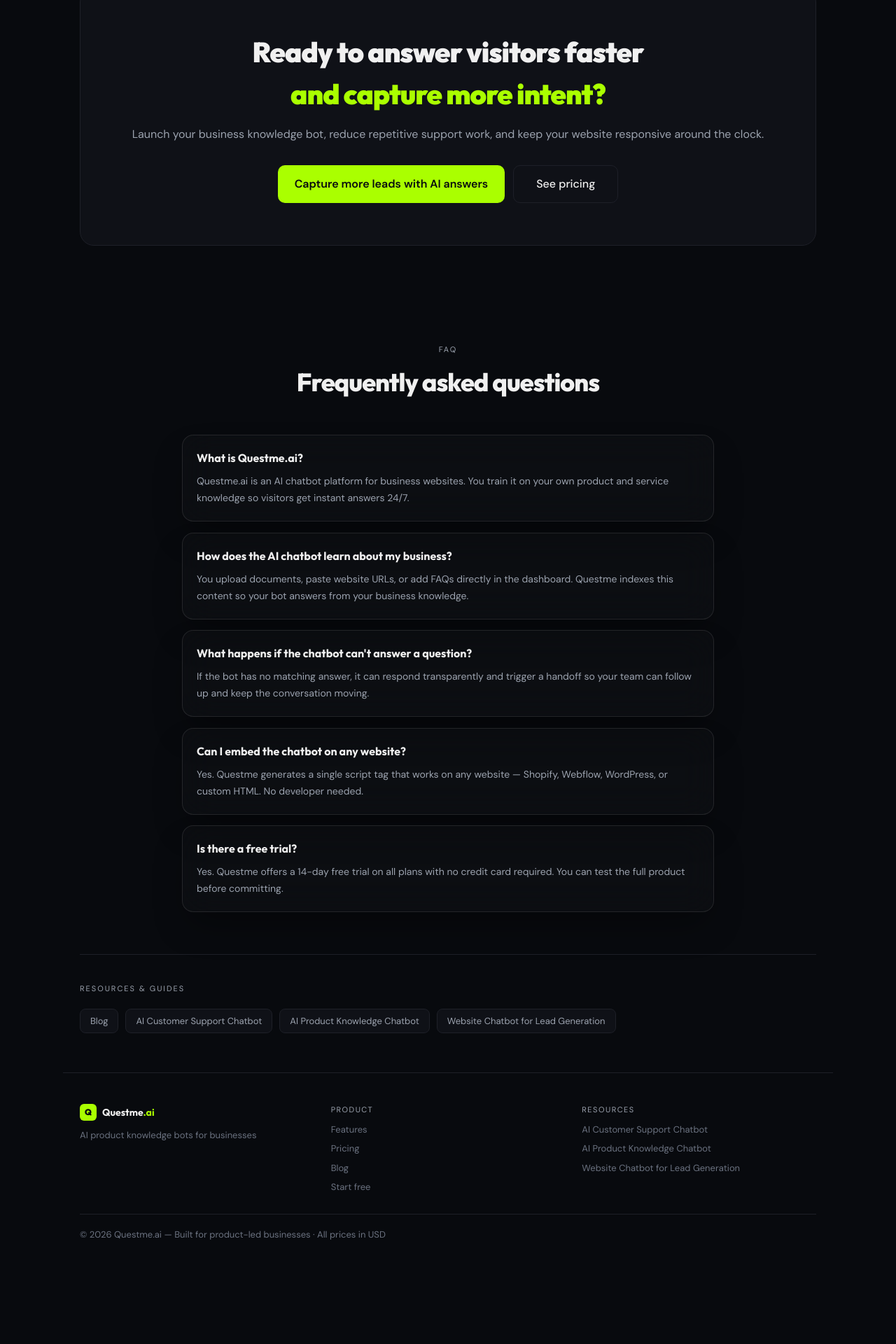
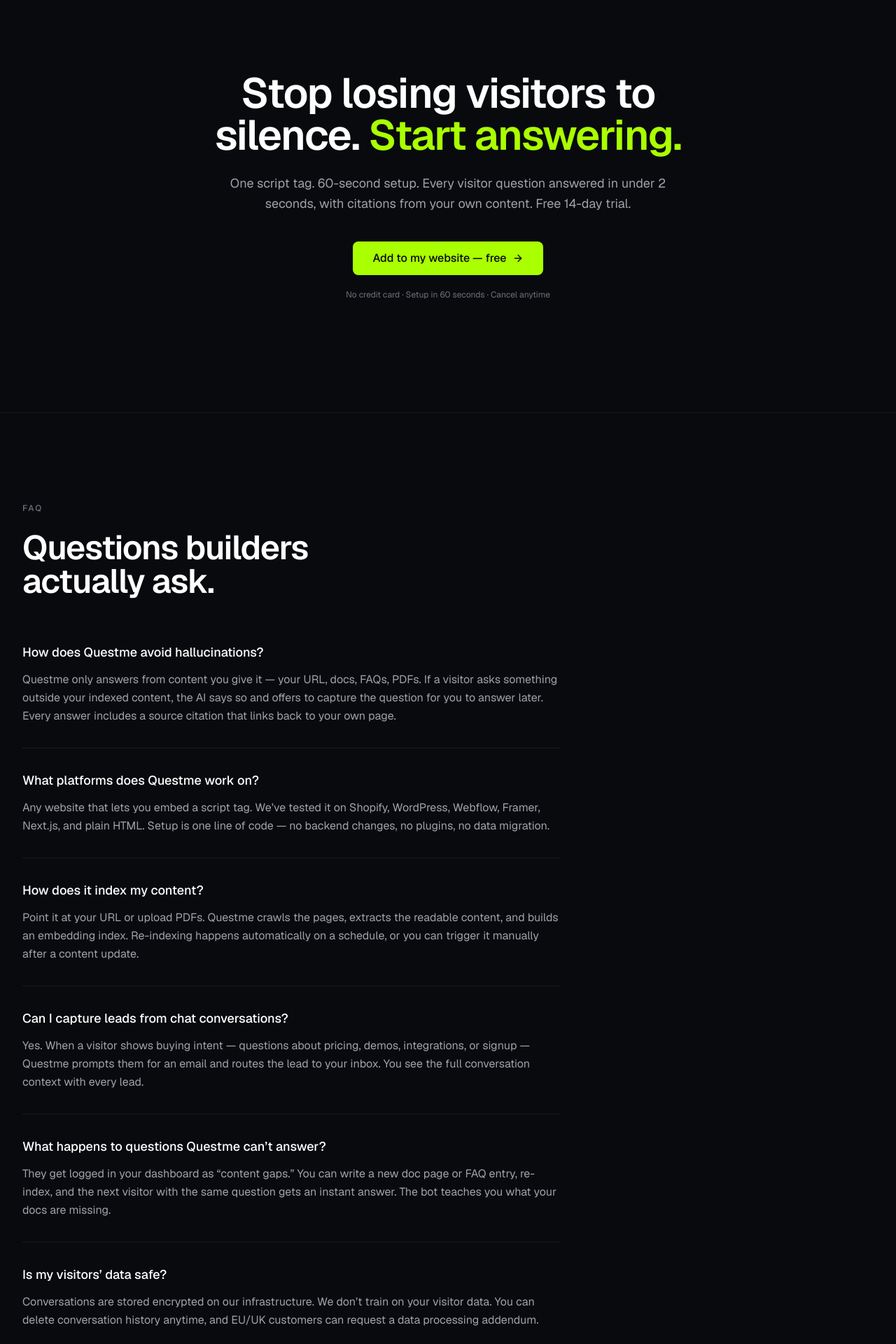
Before and after one commit to zaifee-cvp/questme, a Next.js app: page / in a window 1280 px wide. Shown: the part 6388-8308 px from the top of the page at 70% size. Before the commit the page ends 8191 px from the top, so only its background shows below. Built offline with nearby package versions, Linux system fonts and the light colour scheme.

Commit message:
feat(homepage): batch 4 final — faq render-open + final cta + footer rewrite

```diff
--- a/app/page.tsx
+++ b/app/page.tsx
@@ -576,17 +576,32 @@
         </div>
       </section>
 
-      <section style={{ maxWidth: '1100px', margin: '0 auto', padding: '40px 24px 80px' }}>
-        <div className="cta-inner" style={{ background: '#0F1117', border: '1px solid #1E2028', borderRadius: '20px', padding: '60px 24px', textAlign: 'center' }}>
-          <h2 style={{ fontSize: 'clamp(24px, 6vw, 40px)', fontWeight: 900, marginBottom: '16px', letterSpacing: '-1px', fontFamily: 'Outfit, sans-serif' }}>
-            Ready to answer visitors faster<br /><span style={{ color: '#AAFF00' }}>and capture more intent?</span>
+      <section className="py-24 md:py-40 font-sans">
+        <div className="max-w-7xl mx-auto px-4 sm:px-6 lg:px-8">
+          <div className="max-w-2xl mx-auto text-center">
+
+            <h2 className="font-sans text-4xl md:text-6xl tracking-tight font-semibold text-white leading-[1.02] text-balance">
+              Stop losing visitors to silence. <span className="text-[#AAFF00]">Start answering.</span>
             </h2>
-          <p style={{ fontSize: '16px', color: '#9CA3AF', marginBottom: '32px' }}>Launch your business knowledge bot, reduce repetitive support work, and keep your website responsive around the clock.</p>
-          <div style={{ display: 'flex', gap: '12px', justifyContent: 'center', flexWrap: 'wrap' }}>
-            <Link href="/sign-up" className="btn-accent" style={{ fontSize: '16px', padding: '14px 24px' }}>
-              Capture more leads with AI answers
+
+            <p className="mt-6 text-lg text-zinc-400 leading-relaxed">
+              One script tag. 60-second setup. Every visitor question answered in under 2 seconds, with citations from your own content. Free 14-day trial.
+            </p>
+
+            <div className="mt-10 flex justify-center">
+              <Link
+                href="/sign-up"
+                className="group inline-flex items-center justify-center gap-2 h-12 px-7 rounded-lg bg-[#AAFF00] hover:bg-lime-300 transition-colors text-zinc-950 font-medium"
+              >
+                Add to my website &mdash; free
+                <ArrowRight className="w-4 h-4 transition-transform group-hover:translate-x-0.5" />
               </Link>
-            <a href="#pricing" className="btn-ghost" style={{ fontSize: '16px', padding: '14px 32px' }}>See pricing</a>
+            </div>
+
+            <p className="mt-5 text-xs text-zinc-500">
+              No credit card &middot; Setup in 60 seconds &middot; Cancel anytime
+            </p>
+
           </div>
         </div>
       </section>
@@ -610,86 +625,123 @@
         })}}
       />
 
-      <section id="faq" style={{ maxWidth: '1100px', margin: '0 auto', padding: '60px 24px' }}>
-        <div style={{ textAlign: 'center', marginBottom: '48px' }}>
-          <div style={{ fontSize: '11px', textTransform: 'uppercase', letterSpacing: '2px', color: '#9CA3AF', marginBottom: '12px' }}>FAQ</div>
-          <h2 style={{ fontSize: '36px', fontWeight: 800, letterSpacing: '-1px', fontFamily: 'Outfit, sans-serif' }}>Frequently asked questions</h2>
+      <section id="faq" className="py-20 md:py-32 border-y border-zinc-800/50 font-sans">
+        <div className="max-w-7xl mx-auto px-4 sm:px-6 lg:px-8">
+
+          <div className="max-w-2xl mb-16">
+            <p className="text-xs text-zinc-500 uppercase tracking-[0.18em] font-medium mb-6">
+              FAQ
+            </p>
+            <h2 className="font-sans text-4xl md:text-5xl tracking-tight font-semibold text-white leading-[1.05] text-balance">
+              Questions builders actually ask.
+            </h2>
           </div>
-        <div style={{ display: 'flex', flexDirection: 'column', gap: '16px', maxWidth: '760px', margin: '0 auto' }}>
-          {[
-            {
-              q: 'What is Questme.ai?',
-              a: 'Questme.ai is an AI chatbot platform for business websites. You train it on your own product and service knowledge so visitors get instant answers 24/7.',
-            },
-            {
-              q: 'How does the AI chatbot learn about my business?',
-              a: 'You upload documents, paste website URLs, or add FAQs directly in the dashboard. Questme indexes this content so your bot answers from your business knowledge.',
-            },
-            {
-              q: 'What happens if the chatbot can\'t answer a question?',
-              a: 'If the bot has no matching answer, it can respond transparently and trigger a handoff so your team can follow up and keep the conversation moving.',
-            },
-            {
-              q: 'Can I embed the chatbot on any website?',
-              a: 'Yes. Questme generates a single script tag that works on any website — Shopify, Webflow, WordPress, or custom HTML. No developer needed.',
-            },
-            {
-              q: 'Is there a free trial?',
-              a: 'Yes. Questme offers a 14-day free trial on all plans with no credit card required. You can test the full product before committing.',
-            },
-          ].map((item) => (
-            <TiltCard key={item.q} className="group relative rounded-2xl border border-white/10 bg-white/[0.02] backdrop-blur-xl shadow-2xl shadow-black/40 transition-colors hover:border-lime-400/30 hover:bg-white/[0.04] p-5">
-              <div style={{ fontWeight: 700, fontSize: '16px', marginBottom: '10px', fontFamily: 'Outfit, sans-serif', color: '#F0F0F0' }}>{item.q}</div>
-              <div style={{ fontSize: '14px', color: '#9CA3AF', lineHeight: 1.7 }}>{item.a}</div>
-            </TiltCard>
-          ))}
+
+          <div className="max-w-3xl divide-y divide-zinc-800/60">
+
+            <div className="py-8 first:pt-0">
+              <h3 className="font-sans text-lg font-medium text-white">How does Questme avoid hallucinations?</h3>
+              <p className="mt-3 text-base text-zinc-400 leading-relaxed">
+                Questme only answers from content you give it &mdash; your URL, docs, FAQs, PDFs. If a visitor asks something outside your indexed content, the AI says so and offers to capture the question for you to answer later. Every answer includes a source citation that links back to your own page.
+              </p>
             </div>
-      </section>
 
-      <section style={{ maxWidth: '1100px', margin: '0 auto', padding: '0 24px 56px' }}>
-        <div style={{ borderTop: '1px solid #1E2028', paddingTop: '40px' }}>
-          <p style={{ fontSize: '11px', textTransform: 'uppercase', letterSpacing: '2px', color: '#9CA3AF', marginBottom: '20px' }}>Resources &amp; Guides</p>
-          <div style={{ display: 'flex', flexWrap: 'wrap', gap: '10px' }}>
-            <Link href="/blog" style={{ fontSize: '13px', color: '#9CA3AF', textDecoration: 'none', border: '1px solid #1E2028', borderRadius: '8px', padding: '7px 14px', background: '#0F1117' }}>Blog</Link>
-            <Link href="/ai-customer-support-chatbot" style={{ fontSize: '13px', color: '#9CA3AF', textDecoration: 'none', border: '1px solid #1E2028', borderRadius: '8px', padding: '7px 14px', background: '#0F1117' }}>AI Customer Support Chatbot</Link>
-            <Link href="/ai-product-knowledge-chatbot" style={{ fontSize: '13px', color: '#9CA3AF', textDecoration: 'none', border: '1px solid #1E2028', borderRadius: '8px', padding: '7px 14px', background: '#0F1117' }}>AI Product Knowledge Chatbot</Link>
-            <Link href="/website-ai-chatbot-for-lead-generation" style={{ fontSize: '13px', color: '#9CA3AF', textDecoration: 'none', border: '1px solid #1E2028', borderRadius: '8px', padding: '7px 14px', background: '#0F1117' }}>Website Chatbot for Lead Generation</Link>
+            <div className="py-8">
+              <h3 className="font-sans text-lg font-medium text-white">What platforms does Questme work on?</h3>
+              <p className="mt-3 text-base text-zinc-400 leading-relaxed">
+                Any website that lets you embed a script tag. We&rsquo;ve tested it on Shopify, WordPress, Webflow, Framer, Next.js, and plain HTML. Setup is one line of code &mdash; no backend changes, no plugins, no data migration.
+              </p>
+            </div>
+
+            <div className="py-8">
+              <h3 className="font-sans text-lg font-medium text-white">How does it index my content?</h3>
+              <p className="mt-3 text-base text-zinc-400 leading-relaxed">
+                Point it at your URL or upload PDFs. Questme crawls the pages, extracts the readable content, and builds an embedding index. Re-indexing happens automatically on a schedule, or you can trigger it manually after a content update.
+              </p>
+            </div>
+
+            <div className="py-8">
+              <h3 className="font-sans text-lg font-medium text-white">Can I capture leads from chat conversations?</h3>
+              <p className="mt-3 text-base text-zinc-400 leading-relaxed">
+                Yes. When a visitor shows buying intent &mdash; questions about pricing, demos, integrations, or signup &mdash; Questme prompts them for an email and routes the lead to your inbox. You see the full conversation context with every lead.
+              </p>
+            </div>
+
+            <div className="py-8">
+              <h3 className="font-sans text-lg font-medium text-white">What happens to questions Questme can&rsquo;t answer?</h3>
+              <p className="mt-3 text-base text-zinc-400 leading-relaxed">
+                They get logged in your dashboard as &ldquo;content gaps.&rdquo; You can write a new doc page or FAQ entry, re-index, and the next visitor with the same question gets an instant answer. The bot teaches you what your docs are missing.
+              </p>
+            </div>
+
+            <div className="py-8">
+              <h3 className="font-sans text-lg font-medium text-white">Is my visitors&rsquo; data safe?</h3>
+              <p className="mt-3 text-base text-zinc-400 leading-relaxed">
+                Conversations are stored encrypted on our infrastructure. We don&rsquo;t train on your visitor data. You can delete conversation history anytime, and EU/UK customers can request a data processing addendum.
+              </p>
+            </div>
+
+            <div className="py-8 last:pb-0">
+              <h3 className="font-sans text-lg font-medium text-white">How long does setup take?</h3>
+              <p className="mt-3 text-base text-zinc-400 leading-relaxed">
+                About 60 seconds. Sign up, paste your website URL, drop one script tag in your site&rsquo;s &lt;head&gt;. The first crawl finishes in 2&ndash;5 minutes for most sites. Then you&rsquo;re live.
+              </p>
+            </div>
+
           </div>
         </div>
       </section>
 
-      <footer style={{ borderTop: '1px solid #1E2028', padding: '44px 24px 28px', maxWidth: '1100px', margin: '0 auto' }}>
-        <div style={{ display: 'grid', gridTemplateColumns: 'repeat(auto-fit, minmax(220px, 1fr))', gap: '24px', marginBottom: '28px' }}>
-          <div>
-            <div style={{ display: 'flex', alignItems: 'center', gap: '8px', marginBottom: '10px' }}>
-              <div style={{ width: '24px', height: '24px', background: '#AAFF00', borderRadius: '6px', display: 'flex', alignItems: 'center', justifyContent: 'center', fontWeight: 900, fontSize: '12px', color: '#080A0E', fontFamily: 'Outfit, sans-serif' }}>Q</div>
-              <span style={{ fontWeight: 700, fontSize: '14px', fontFamily: 'Outfit, sans-serif' }}>Questme<span style={{ color: '#AAFF00' }}>.ai</span></span>
+      <footer className="border-t border-zinc-800/50 py-16 md:py-20 font-sans">
+        <div className="max-w-7xl mx-auto px-4 sm:px-6 lg:px-8">
+
+          <div className="grid md:grid-cols-3 gap-10 md:gap-16">
+
+            <div className="md:max-w-xs">
+              <div className="flex items-center gap-2 mb-4">
+                <div className="w-7 h-7 rounded-md bg-[#AAFF00] flex items-center justify-center">
+                  <span className="text-zinc-950 font-bold text-sm">Q</span>
                 </div>
-            <p style={{ fontSize: '13px', color: '#6B7280', lineHeight: 1.7 }}>AI product knowledge bots for businesses</p>
+                <span className="text-base font-semibold text-white tracking-tight">
+                  Questme<span className="text-[#AAFF00]">.ai</span>
+                </span>
+              </div>
+              <p className="text-sm text-zinc-500 leading-relaxed">
+                AI that answers visitor questions on your website &mdash; grounded in your content, citations on every answer, leads captured automatically.
+              </p>
             </div>
 
             <div>
-            <p style={{ fontSize: '11px', textTransform: 'uppercase', letterSpacing: '1.5px', color: '#9CA3AF', marginBottom: '10px' }}>Product</p>
-            <div style={{ display: 'flex', flexDirection: 'column', gap: '8px' }}>
-              <a href="#features" style={{ fontSize: '13px', color: '#6B7280', textDecoration: 'none' }}>Features</a>
-              <a href="#pricing" style={{ fontSize: '13px', color: '#6B7280', textDecoration: 'none' }}>Pricing</a>
-              <a href="/blog" style={{ fontSize: '13px', color: '#6B7280', textDecoration: 'none' }}>Blog</a>
-              <a href="/sign-up" style={{ fontSize: '13px', color: '#6B7280', textDecoration: 'none' }}>Start free</a>
-            </div>
+              <p className="text-xs uppercase tracking-[0.18em] text-zinc-500 font-medium mb-4">Product</p>
+              <ul className="space-y-3">
+                <li><Link href="/#features" className="text-sm text-zinc-400 hover:text-white transition-colors">Features</Link></li>
+                <li><Link href="/#demo" className="text-sm text-zinc-400 hover:text-white transition-colors">Watch demo</Link></li>
+                <li><Link href="/#pricing" className="text-sm text-zinc-400 hover:text-white transition-colors">Pricing</Link></li>
+                <li><Link href="/#faq" className="text-sm text-zinc-400 hover:text-white transition-colors">FAQ</Link></li>
+                <li><Link href="/blog" className="text-sm text-zinc-400 hover:text-white transition-colors">Blog</Link></li>
+                <li><Link href="/sign-up" className="text-sm text-zinc-400 hover:text-white transition-colors">Start free trial</Link></li>
+              </ul>
             </div>
 
             <div>
-            <p style={{ fontSize: '11px', textTransform: 'uppercase', letterSpacing: '1.5px', color: '#9CA3AF', marginBottom: '10px' }}>Resources</p>
-            <div style={{ display: 'flex', flexDirection: 'column', gap: '8px' }}>
-              <a href="/ai-customer-support-chatbot" style={{ fontSize: '13px', color: '#6B7280', textDecoration: 'none' }}>AI Customer Support Chatbot</a>
-              <a href="/ai-product-knowledge-chatbot" style={{ fontSize: '13px', color: '#6B7280', textDecoration: 'none' }}>AI Product Knowledge Chatbot</a>
-              <a href="/website-ai-chatbot-for-lead-generation" style={{ fontSize: '13px', color: '#6B7280', textDecoration: 'none' }}>Website Chatbot for Lead Generation</a>
-            </div>
-          </div>
+              <p className="text-xs uppercase tracking-[0.18em] text-zinc-500 font-medium mb-4">Company</p>
+              <ul className="space-y-3">
+                <li><Link href="/sign-in" className="text-sm text-zinc-400 hover:text-white transition-colors">Log in</Link></li>
+                <li><a href="mailto:support@cvidsproductions.net" className="text-sm text-zinc-400 hover:text-white transition-colors">Contact</a></li>
+              </ul>
             </div>
 
-        <div style={{ borderTop: '1px solid #1E2028', paddingTop: '16px' }}>
-          <span style={{ fontSize: '13px', color: '#6B7280' }}>© 2026 Questme.ai — Built for product-led businesses · All prices in USD</span>
+          </div>
+
+          <div className="mt-16 pt-8 border-t border-zinc-800/50 flex flex-col sm:flex-row sm:items-center sm:justify-between gap-3">
+            <p className="font-mono text-xs text-zinc-600 tracking-tight">
+              &copy; 2026 QUESTME.AI &middot; A C-Vids Productions tool &middot; Built in Singapore
+            </p>
+            <p className="font-mono text-xs text-zinc-600 tracking-tight">
+              AI answers v2.0
+            </p>
+          </div>
+
         </div>
       </footer>
 
```
Lines whose indentation alone changed are shown as unchanged.
